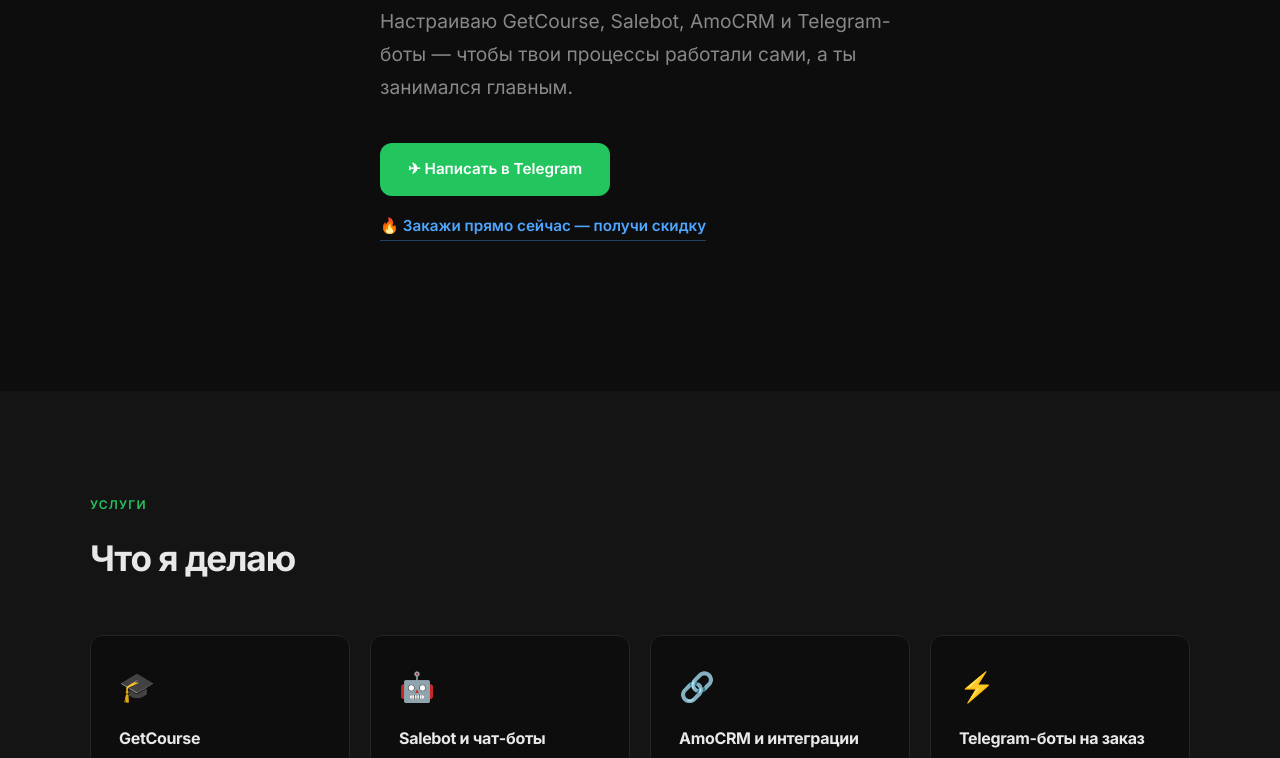
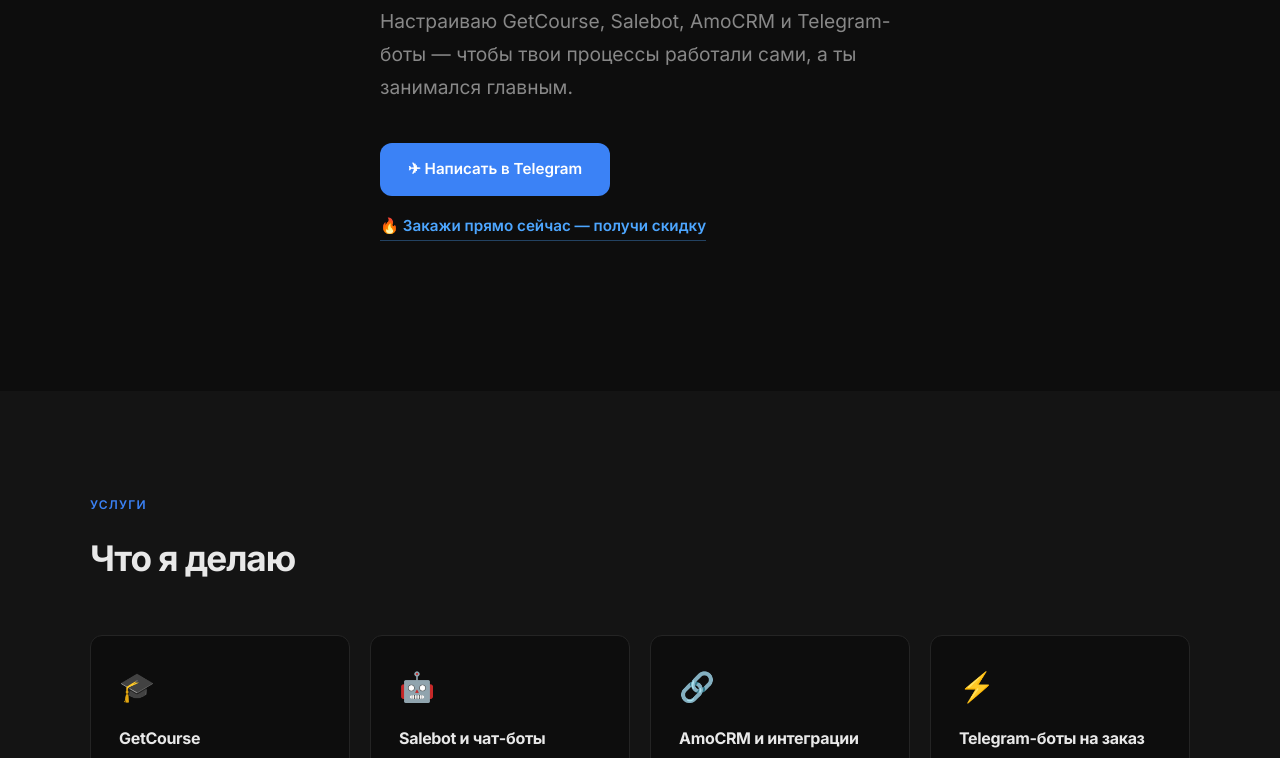
Before and after one commit to emilgum-tech/landing-tehspec-, a plain HTML site: page index.html in a window 1280 px wide. Shown: the part 409-1167 px from the top of the page. Drawn offline with Linux system fonts and the light colour scheme.

Commit message:
Initial: лендинг услувг техспец

```diff
--- a/index.html
+++ b/index.html
@@ -19,8 +19,8 @@
       --surface: #141414;
       --surface-2: #1c1c1c;
       --border: #242424;
-      --accent: #22c55e;
-      --accent-dim: rgba(34, 197, 94, 0.12);
+      --accent: #3b82f6;
+      --accent-dim: rgba(59, 130, 246, 0.12);
       --text: #e8e8e8;
       --text-muted: #888;
       --radius: 12px;
```
